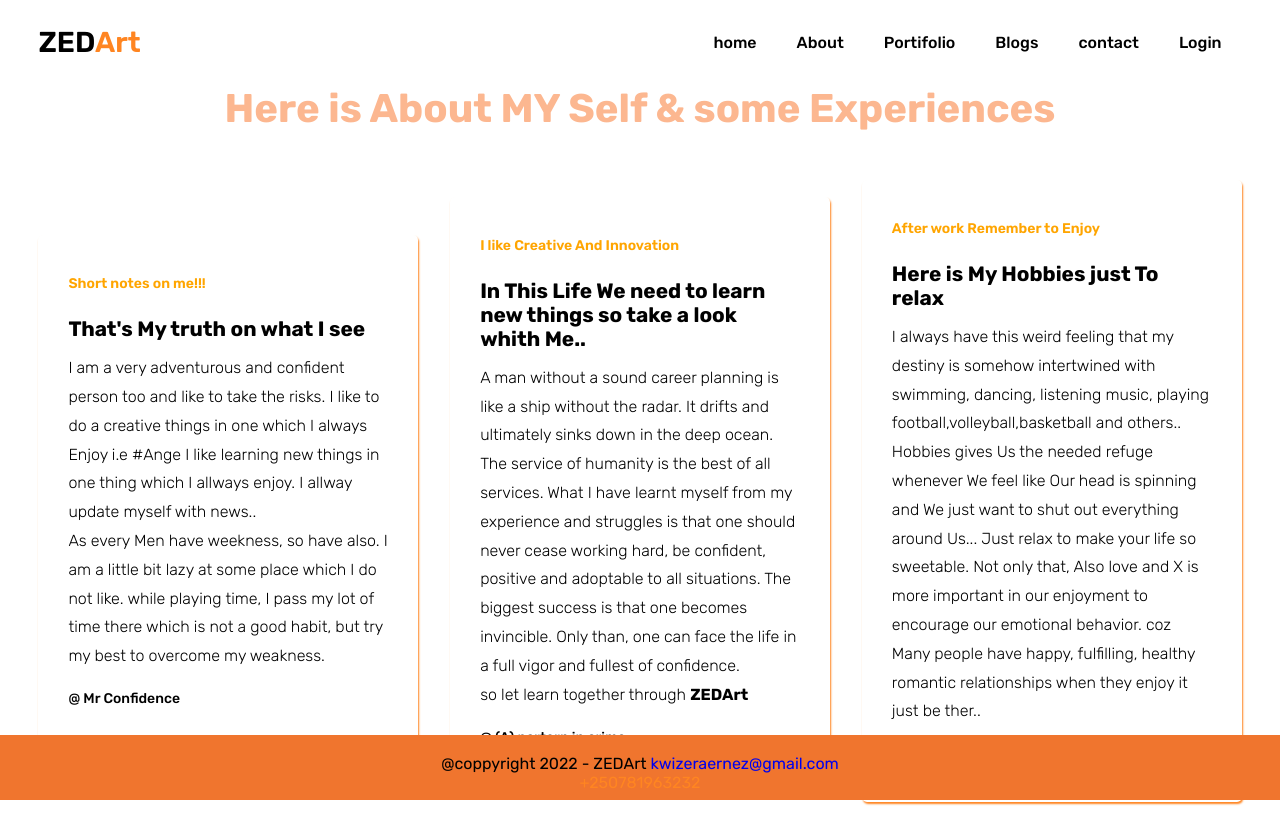
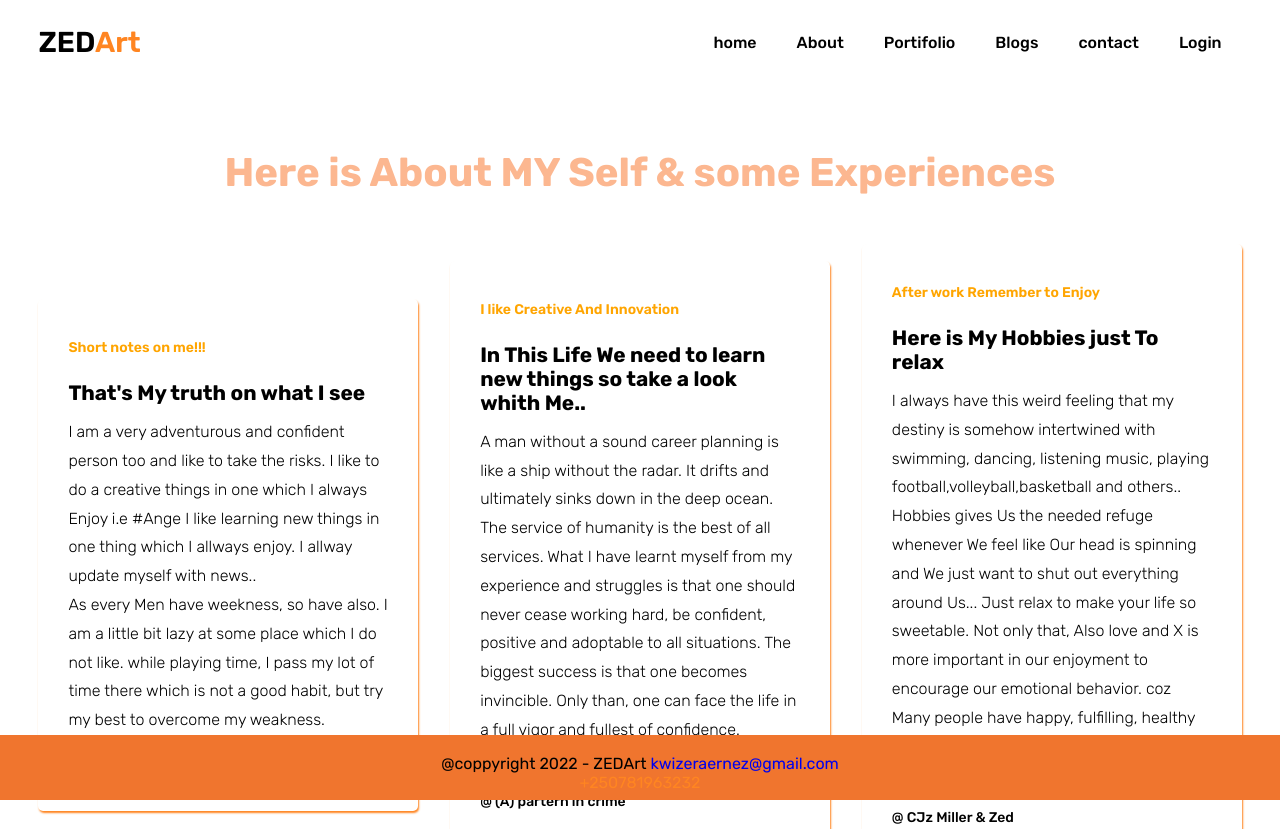
Before and after one commit to Zeden12/my-personal-website, a plain HTML site: page about.html in a window 1280 px wide. Shown: the top 829 px of the page. Drawn offline with nearby package versions, Linux system fonts and the light colour scheme.

Commit message:
here is me

```diff
--- a/about.css
+++ b/about.css
@@ -75,7 +75,7 @@ span{
     justify-content: center;
     align-items: center;
     flex-direction: column;
-    margin-top: 2rem;
+    margin-top: 6rem;
 }
 .skills-heading h4{
     margin-top: 3px;
--- a/portifolio.css
+++ b/portifolio.css
@@ -83,7 +83,7 @@ span{
     justify-content: center;
     align-items: center;
     flex-direction: column;
-    margin-top: 2rem;
+    margin-top: 6rem;
 }
 .skills-heading h4{
     margin-top: 3px;
```
